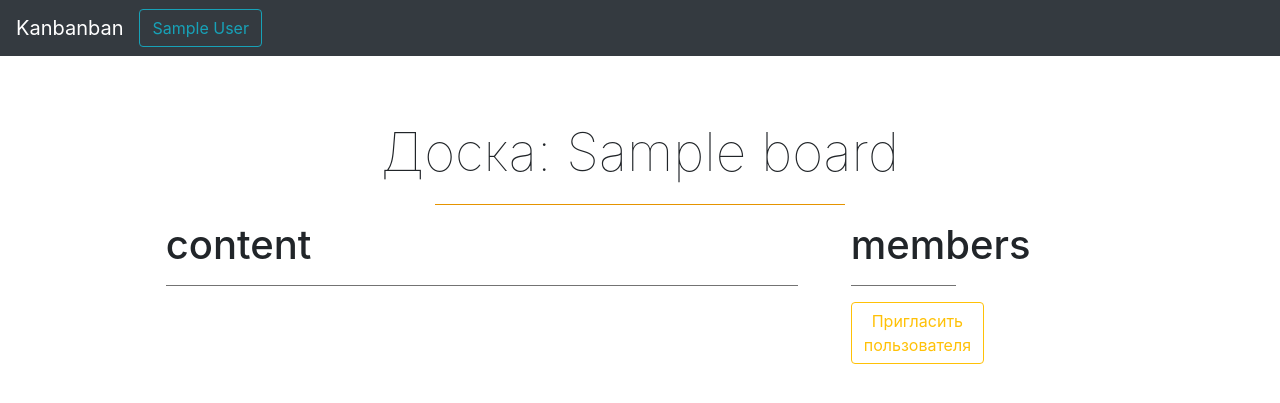
After one commit to awwaw/kanbanban, a Flask app: page /board/1 in a window 1280 px wide. The commit adds this page. Shown: the top 403 px of the page. Run offline with Flask 2, Linux system fonts and the light colour scheme; a user stored in the database is signed in; tables that the repository leaves empty hold one stand-in row (values such as "Sample post"); parts of the project's set-up code (start-up, migrations or seed data) failed here and were passed over; some libraries are stand-ins or nearby versions.

Commit message:
Страница борды

```diff
--- a/main.py
+++ b/main.py
@@ -6,6 +6,8 @@ from wtforms import StringField, PasswordField, BooleanField, SubmitField, Integ
 from wtforms.validators import DataRequired, email_validator
 import sqlalchemy
 import requests
+
+from sqlalchemy import or_
 
 from data.Forms import LoginForm, RegisterForm, NewBoardForm
 
@@ -64,11 +66,60 @@ def login():
     return render_template("login.html", title="Авторизация", form=form, message="1")
 
 
+@app.route('/delete_board/<id>', methods=['POST', 'GET'])
+@login_required
+def delete_board(id):
+    session = db_session.create_session()
+    board = session.query(Board.Board).filter(Board.Board.id == int(id),
+                                              Board.Board.user == current_user).first()
+    if board:
+        session.delete(board)
+        session.commit()
+    else:
+        abort(404)
+    return redirect('/')
+
+
+@app.route('/edit_board/<id>', methods=['POST', 'GET'])
+@login_required
+def edit_board(id):
+    form = NewBoardForm()
+    if request.method == 'GET':
+        session = db_session.create_session()
+        board = session.query(Board.Board).filter(Board.Board.id == int(id)).first()
+        if board:
+            form.title.data = board.title
+            #TODO: Если будут добавлены еще свойства доски, добавить их сюда
+        else:
+            abort(404)
+
+    if form.validate_on_submit():
+        session = db_session.create_session()
+        board = session.query(Board.Board).filter(Board.Board.id == int(id),
+                                                  Board.Board.user == current_user).first()
+        if board:
+            board.title = form.title.data
+            session.commit()
+            return redirect('/')
+        else:
+            abort(404)
+
+    return render_template('new_board.html', form=form)
+
+
+@app.route('/logout')
+@login_required
+def logout():
+    logout_user()
+    return redirect("/")
+
+
 @app.route('/')
 def mainPage():
     if current_user.is_authenticated:
         session = db_session.create_session()
-        boards = session.query(Board.Board)[::-1]
+        boards = session.query(Board.Board).filter(or_(Board.Board.user == current_user,
+                                                   Board.Board.workers.contains(str(current_user.id))))[::-1]
         return render_template('index.html', boards=boards)
     else:
         return render_template("mainPage.html", title="Kanbanban")
@@ -81,13 +132,16 @@ def new_board():
         form = NewBoardForm()
         if form.validate_on_submit():
             session = db_session.create_session()
-            if session.query(Board.Board).filter(Board.Board.title == form.title.data).first():
+            if session.query(Board.Board).filter(Board.Board.title == form.title.data,
+                                                 Board.Board.user == current_user).first():
                 return render_template('new_board.html', message="Доска с таким именем уже существует", form=form)
             board = Board.Board(
                 title=form.title.data,
                 isPrivate=form.isPrivate.data,
-                user_id=current_user.id
+                user_id=current_user.id,
+                workers=str(current_user.id)
             )
+            # board.workers.append(str(current_user.id))  # TODO: Не забыть добавлять ЗАПЯТУЮ при приглашениях
             user = session.query(User.User).filter(User.User.id == current_user.id).first()
             user.board.insert(0, board)
             session.merge(user)
@@ -98,6 +152,28 @@ def new_board():
     return redirect('/login')
 
 
+@app.route('/board')
+def b():
+    return redirect('/')
+
+
+@app.route('/board/<id>', methods=['POST', 'GET'])
+@login_required
+def board(id):
+    session = db_session.create_session()
+    tasks = session.query(Task.Task).filter(Task.Task.board == int(id))
+    cur_board = session.query(Board.Board).filter(Board.Board.id == int(id)).first()
+    if cur_board:
+        members = str(cur_board.workers).split(',')
+    else:
+        return abort(404)
+    print(members)
+    print(current_user.id)
+    if cur_board.isPrivate and str(current_user.id) not in members:
+        return render_template('oops.html')
+    return render_template('board.html', tasks=tasks, members=members, board=cur_board)
+
+
 if __name__ == '__main__':
     db_session.global_init("db/blogs.sqlite")
     app.run(port=8080, host='127.0.0.1')
--- a/static/scripts/sc1.js
+++ b/static/scripts/sc1.js
@@ -4,7 +4,7 @@ let dropdownFunction = () => {
 
 window.onclick = (event) => {
 	if (!event.target.matches('.dropbtn')) {
-		var dropdowns = document.getElementByClassName("dropdown-content");
+		var dropdowns = document.getElementsByClassName("dropdown-content");
 		for (let i = 0; i < dropdowns.length; i++) {
 			var openDropdown = dropdowns[i];
 			if (openDropdown.classList.contains('show')) {
--- /dev/null
+++ b/static/scripts/sc2.js
@@ -0,0 +1,8 @@
+let invite = () => {
+	document.getElementById("invite-block").innerHTML = '<button class="btn btn-outline-warning invite" onclick="close()">Скрыть</button> Поделитесь ссылкой - kanbanban.herokuapp.com/join/board/{{ cur_board.id }}';
+}
+
+
+let close = () => {
+	document.getElementById("invite-block").innerHTML = '<button class="btn btn-outline-warning invite" onclick="invite()">Пригласить пользователя</button><div id="invite-link"></div>';
+}
--- /dev/null
+++ b/templates/board.html
@@ -0,0 +1,112 @@
+<!DOCTYPE html>
+<html lang="en">
+<head>
+    <meta charset="UTF-8">
+    <title>Board</title>
+    <link rel="stylesheet"
+          href="https://stackpath.bootstrapcdn.com/bootstrap/4.4.1/css/bootstrap.min.css"
+          integrity="sha384-Vkoo8x4CGsO3+Hhxv8T/Q5PaXtkKtu6ug5TOeNV6gBiFeWPGFN9MuhOf23Q9Ifjh"
+          crossorigin="anonymous">
+    <style>
+        body {
+            width: 80%;
+            margin-left: auto;
+            margin-right: auto;
+        }
+
+        .buttons {
+            float: none;
+            margin-right: 0;
+        }
+
+        .dropdown {
+            position: relative;
+            display: inline-block;
+        }
+
+        .dropdown-content {
+            display: none;
+            position: absolute;
+            background-color: #f1f1f1;
+            min-width: 160px;
+            box-shadow: 0px 8px 16px 0px rgba(0,0,0,0.2);
+            z-index: 1;
+        }
+
+        .dropdown-content a {
+            color: black;
+            padding: 12px 16px;
+            text-decoration: none;
+            display: block;
+        }
+
+        .dropdown-content a:hover {background-color: #ddd}
+
+        .show {display:block;}
+
+        .line {
+            border-left: 2px solid #ccc;
+            width: 70%;
+        }
+
+        .header {
+            font-size: 40pt;
+            font-weight: 100;
+            margin-top: 120px;
+            margin-left: auto;
+            margin-right: auto;
+            margin-bottom: 20px;
+            text-align: center;
+        }
+
+        .content {
+            width: 60%;
+            margin-right: 5%;
+            margin-left: 5%;
+        }
+
+        .members {
+            width: 10%;
+        }
+
+    </style>
+</head>
+<body>
+    <nav class="navbar navbar-expand-md navbar-dark fixed-top bg-dark">
+        <a class="navbar-brand kanban">Kanbanban</a>
+        <nav class="buttons">
+            <div class="dropdown">
+                <button onclick="dropdownFunction()" class="btn btn-outline-info dropbtn">{{ current_user.name }}</button>
+                <div id="myDropdown" class="dropdown-content">
+                    <a href="/profile/{{ current_user.id }}">Профиль</a>
+                    <a href="/logout">Выйти</a>
+                </div>
+            </div>
+            <script src="../static/scripts/sc1.js"></script>
+        </nav>
+    </nav>
+
+    <div class="header-block">
+        <h2 class="header">Доска: {{ board.title }}</h2>
+        <hr noshade width="40%" color="orange">
+    </div>
+
+    <div class="row">
+        <div class="content">
+            <h1>content</h1>
+            <hr noshade width="100%">
+        </div>
+        <div class="members">
+            <h1>members</h1>
+            <hr noshade width="100%">
+            <div id="invite-block">
+                <button class="btn btn-outline-warning invite" onclick="invite()">Пригласить пользователя</button>
+                <div id="invite-link"></div>
+            </div>
+            <script src="../static/scripts/sc2.js"></script>
+
+        </div>
+    </div>
+
+</body>
+</html>
```
Also changed, not shown: templates/index.html (+21 -2 lines), templates/oops.html (added, +10 -0 lines).
